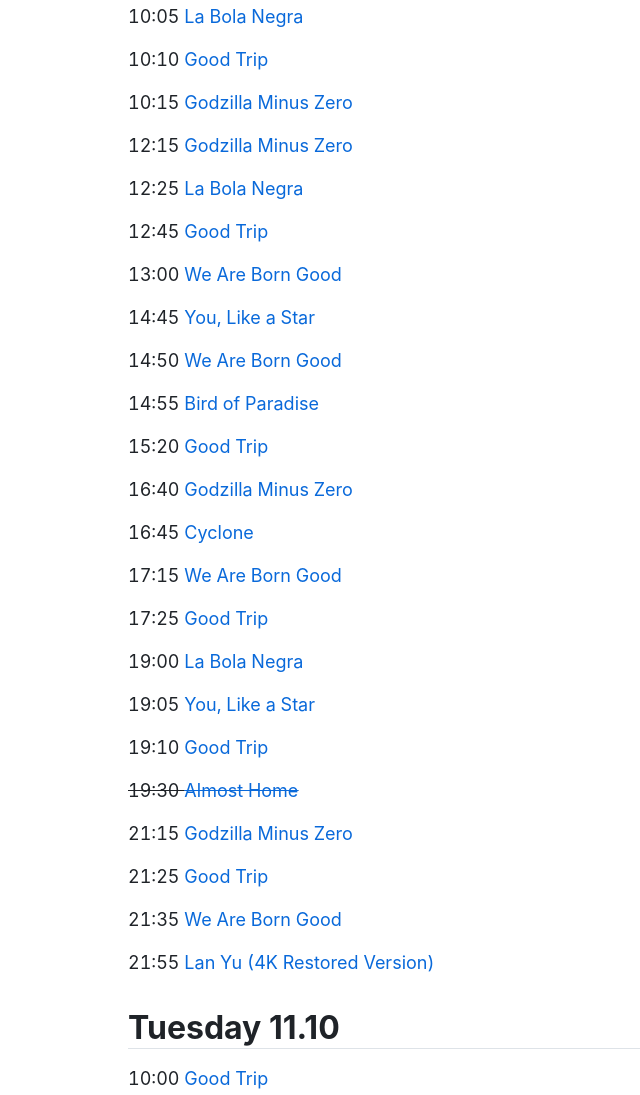
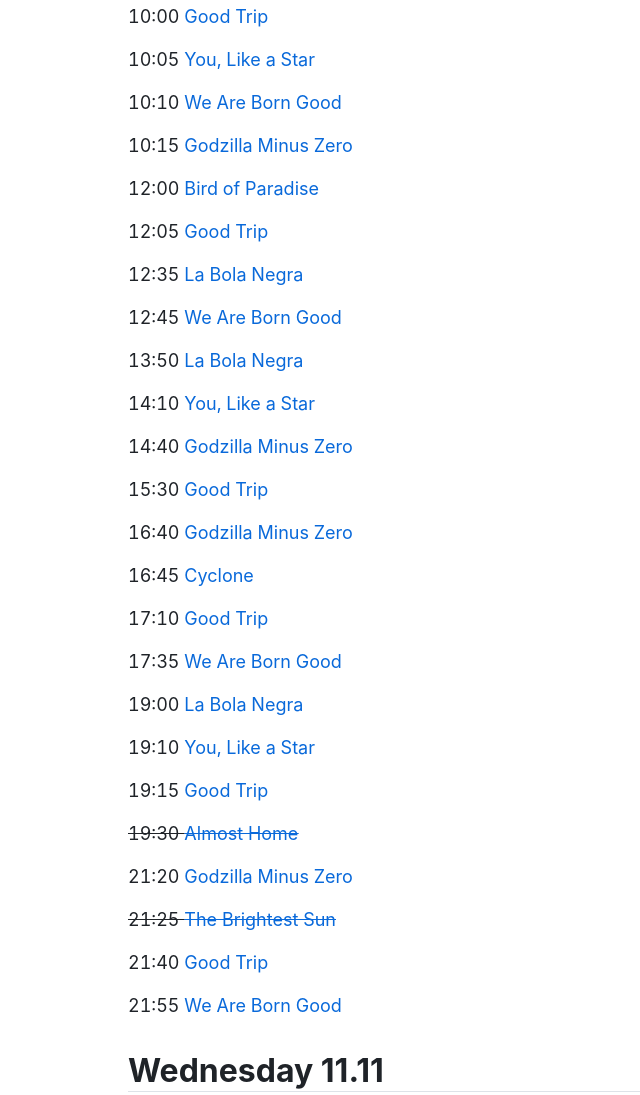
Before and after one commit to curiousleo/goldenscene.today, a plain HTML site: page index.html in a window 1280 px wide. Shown: the part 134-1229 px from the top of the page, without its empty margins (0-640 px from the left). Drawn offline with Linux system fonts and the light colour scheme.

Commit message:
Automatic update

```diff
--- a/index.html
+++ b/index.html
@@ -24,32 +24,6 @@
         <main>
             <section>
                 <h1>Today</h1>
-                <p>10:05 <a href="https://goldenscene.com/movie/c5fadce3-bdd6-4b19-9a0b-e84d12a97ab3">La Bola Negra</a>
-                <p>10:10 <a href="https://goldenscene.com/movie/dc1abad1-7960-4ea6-aeee-4a92fd383167">Good Trip</a>
-                <p>10:15 <a href="https://goldenscene.com/movie/926dbc38-82b6-484e-b4ca-9bc90f4f7335">Godzilla Minus Zero</a>
-                <p>12:15 <a href="https://goldenscene.com/movie/926dbc38-82b6-484e-b4ca-9bc90f4f7335">Godzilla Minus Zero</a>
-                <p>12:25 <a href="https://goldenscene.com/movie/c5fadce3-bdd6-4b19-9a0b-e84d12a97ab3">La Bola Negra</a>
-                <p>12:45 <a href="https://goldenscene.com/movie/dc1abad1-7960-4ea6-aeee-4a92fd383167">Good Trip</a>
-                <p>13:00 <a href="https://goldenscene.com/movie/43ef003b-6d62-4486-89e3-e735c08c34e5">We Are Born Good</a>
-                <p>14:45 <a href="https://goldenscene.com/movie/8b64744c-5175-443c-ac1b-15035d161844">You, Like a Star</a>
-                <p>14:50 <a href="https://goldenscene.com/movie/43ef003b-6d62-4486-89e3-e735c08c34e5">We Are Born Good</a>
-                <p>14:55 <a href="https://goldenscene.com/movie/2053c716-9a39-4aa0-ada9-fb42e8b8d8ca">Bird of Paradise</a>
-                <p>15:20 <a href="https://goldenscene.com/movie/dc1abad1-7960-4ea6-aeee-4a92fd383167">Good Trip</a>
-                <p>16:40 <a href="https://goldenscene.com/movie/926dbc38-82b6-484e-b4ca-9bc90f4f7335">Godzilla Minus Zero</a>
-                <p>16:45 <a href="https://goldenscene.com/movie/d5de535a-a90b-4c4c-a912-c1b3535d6911">Cyclone</a>
-                <p>17:15 <a href="https://goldenscene.com/movie/43ef003b-6d62-4486-89e3-e735c08c34e5">We Are Born Good</a>
-                <p>17:25 <a href="https://goldenscene.com/movie/dc1abad1-7960-4ea6-aeee-4a92fd383167">Good Trip</a>
-                <p>19:00 <a href="https://goldenscene.com/movie/c5fadce3-bdd6-4b19-9a0b-e84d12a97ab3">La Bola Negra</a>
-                <p>19:05 <a href="https://goldenscene.com/movie/8b64744c-5175-443c-ac1b-15035d161844">You, Like a Star</a>
-                <p>19:10 <a href="https://goldenscene.com/movie/dc1abad1-7960-4ea6-aeee-4a92fd383167">Good Trip</a>
-                <p><del>19:30 <a href="https://goldenscene.com/movie/267f7977-36f1-4b53-be31-229e161c4a01">Almost Home</a></del>
-                <p>21:15 <a href="https://goldenscene.com/movie/926dbc38-82b6-484e-b4ca-9bc90f4f7335">Godzilla Minus Zero</a>
-                <p>21:25 <a href="https://goldenscene.com/movie/dc1abad1-7960-4ea6-aeee-4a92fd383167">Good Trip</a>
-                <p>21:35 <a href="https://goldenscene.com/movie/43ef003b-6d62-4486-89e3-e735c08c34e5">We Are Born Good</a>
-                <p>21:55 <a href="https://goldenscene.com/movie/11b523e7-05c3-4568-8f78-386bb9400afc">Lan Yu (4K Restored Version)</a>
-            </section>
-            <section>
-                <h1>Tuesday 11.10</h1>
                 <p>10:00 <a href="https://goldenscene.com/movie/dc1abad1-7960-4ea6-aeee-4a92fd383167">Good Trip</a>
                 <p>10:05 <a href="https://goldenscene.com/movie/8b64744c-5175-443c-ac1b-15035d161844">You, Like a Star</a>
                 <p>10:10 <a href="https://goldenscene.com/movie/43ef003b-6d62-4486-89e3-e735c08c34e5">We Are Born Good</a>
@@ -184,11 +158,11 @@
             <section>
                 <h1>Sunday 11.15</h1>
                 <p>10:00 <a href="https://goldenscene.com/movie/c5fadce3-bdd6-4b19-9a0b-e84d12a97ab3">La Bola Negra</a>
+                <p>10:10 <a href="https://goldenscene.com/movie/94822d3c-d4e9-4ca8-ab73-d0b879c20564">Afterpiece</a>
                 <p>10:15 <a href="https://goldenscene.com/movie/63024e14-d406-4c70-8db2-5a5fefc8f944">The Brightest Sun</a>
                 <p>10:20 <a href="https://goldenscene.com/movie/dc1abad1-7960-4ea6-aeee-4a92fd383167">Good Trip</a>
-                <p>10:25 <a href="https://goldenscene.com/movie/94822d3c-d4e9-4ca8-ab73-d0b879c20564">Afterpiece</a>
+                <p>12:20 <a href="https://goldenscene.com/movie/d5de535a-a90b-4c4c-a912-c1b3535d6911">Cyclone</a>
                 <p>12:30 <a href="https://goldenscene.com/movie/bc6af864-b770-44aa-b13b-8ac19101ba45">Unravelling UNWRA (HKJFF2026)</a>
-                <p>12:35 <a href="https://goldenscene.com/movie/94822d3c-d4e9-4ca8-ab73-d0b879c20564">Afterpiece</a>
                 <p>12:40 <a href="https://goldenscene.com/movie/43ef003b-6d62-4486-89e3-e735c08c34e5">We Are Born Good</a>
                 <p>12:55 <a href="https://goldenscene.com/movie/dc1abad1-7960-4ea6-aeee-4a92fd383167">Good Trip</a>
                 <p>14:15 <a href="https://goldenscene.com/movie/e7e13ada-2a22-4a4c-b749-89f4ace9c003">We Met at Grossinger's (HKJFF2026)</a>
@@ -248,22 +222,36 @@
             <section>
                 <h1>Thursday 11.26</h1>
                 <p>19:00 <a href="https://goldenscene.com/movie/7a98bb83-3603-4393-aa53-a2eec55c7843">Annette</a>
+                <p>19:30 <a href="https://goldenscene.com/movie/427c4c1a-0b07-43c8-8350-dba91715519d">Queerpanorama</a>
+                <p><del>19:45 <a href="https://goldenscene.com/movie/427c4c1a-0b07-43c8-8350-dba91715519d">Queerpanorama</a></del>
+            </section>
+            <section>
+                <h1>Friday 11.27</h1>
+                <p>21:30 <a href="https://goldenscene.com/movie/427c4c1a-0b07-43c8-8350-dba91715519d">Queerpanorama</a>
             </section>
             <section>
                 <h1>Saturday 11.28</h1>
+                <p>15:15 <a href="https://goldenscene.com/movie/427c4c1a-0b07-43c8-8350-dba91715519d">Queerpanorama</a>
                 <p><del>18:30 <a href="https://goldenscene.com/movie/e37a4862-76df-40fd-99b5-44d98dac0484">Akira (Brain Dead Hong Kong Film Club)</a></del>
+            </section>
+            <section>
+                <h1>Sunday 11.29</h1>
+                <p>17:30 <a href="https://goldenscene.com/movie/427c4c1a-0b07-43c8-8350-dba91715519d">Queerpanorama</a>
             </section>
             <section>
                 <h1>Monday 11.30</h1>
                 <p>19:00 <a href="https://goldenscene.com/movie/e3096752-f3f6-4218-b550-01cc87160a41">Emilia Pérez</a>
+                <p>21:30 <a href="https://goldenscene.com/movie/427c4c1a-0b07-43c8-8350-dba91715519d">Queerpanorama</a>
             </section>
             <section>
                 <h1>Tuesday 12.01</h1>
                 <p>19:30 <a href="https://goldenscene.com/movie/eac0cd1b-ae54-4aa0-b3d8-ec83065906ae">Border</a>
+                <p>19:40 <a href="https://goldenscene.com/movie/427c4c1a-0b07-43c8-8350-dba91715519d">Queerpanorama</a>
             </section>
             <section>
                 <h1>Wednesday 12.02</h1>
                 <p>19:30 <a href="https://goldenscene.com/movie/6a730de6-5e3f-4288-a186-33cc585213f5">The Good Boss</a>
+                <p>21:30 <a href="https://goldenscene.com/movie/427c4c1a-0b07-43c8-8350-dba91715519d">Queerpanorama</a>
             </section>
             <section>
                 <h1>Thursday 12.03</h1>
```
